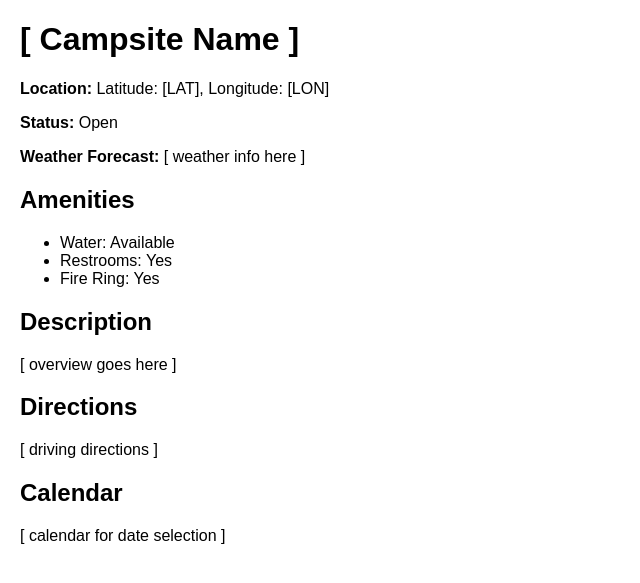
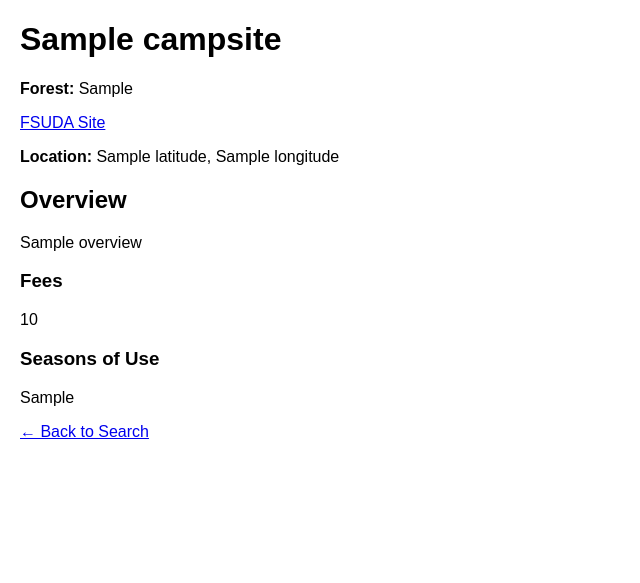
Before and after one commit to arrowboy47/campSearch, a Flask app: template templates/campsite.html in a window 1280 px wide. Shown: the top 583 px of the page, without its empty margins (0-640 px from the left). Run offline with Flask 3, Linux system fonts and the light colour scheme; the template is opened without the code that fills it: most values are stand-ins (such as "Sample title", 1, 10 or a date in 2020); some libraries are stand-ins or nearby versions.

Commit message:
added results and campsite page and changes to search

```diff
--- a/app.py
+++ b/app.py
@@ -104,7 +104,26 @@ def search():
 
     return jsonify(matches)
 
+# first non-api route
+@app.route("/results")
+def results():
+    query = request.args.get("query")
+    # check if query is in the url
+    if not query:
+        return "No query provided", 400
+
+    matches = get_campsite_by_name(query)
+    return render_template("results.html", query=query, campsites=matches)
+
+@app.route("/campsite/<int:campsite_id>")
+def campsite(campsite_id):
+    campsite_data = get_campsite_by_id(campsite_id)
+    if not campsite_data:
+        return "Campsite not found", 404
+
+    return render_template("campsite.html", campsite=campsite_data)
+
 # runs the app and runs the index route by default, I think?
-# bash: p app.py
+# zsh: p app.py
 if __name__ == "__main__":
     app.run(debug=True)
--- a/templates/campsite.html
+++ b/templates/campsite.html
@@ -1,31 +1,41 @@
 <!DOCTYPE html>
 <html>
 <head>
-  <title>Campsite Details</title>
+  <title>{{ campsite.name }}</title>
   <style>
     body { font-family: sans-serif; margin: 20px; }
   </style>
 </head>
 <body>
-  <h1>[ Campsite Name ]</h1>
-  <p><strong>Location:</strong> Latitude: [LAT], Longitude: [LON]</p>
-  <p><strong>Status:</strong> Open</p>
-  <p><strong>Weather Forecast:</strong> [ weather info here ]</p>
+  <h1>{{ campsite.name }}</h1>
 
-  <h2>Amenities</h2>
-  <ul>
-    <li>Water: Available</li>
-    <li>Restrooms: Yes</li>
-    <li>Fire Ring: Yes</li>
-  </ul>
+  {% if campsite.managing_unit %}
+  <p><strong>Forest:</strong> {{ campsite.managing_unit }}</p>
+  {% endif %}
 
-  <h2>Description</h2>
-  <p>[ overview goes here ]</p>
+  {% if campsite.site_url %}
+  <p><a href="{{ campsite.site_url }}" target="_blank">FSUDA Site</a></p>
+  {% endif %}
 
-  <h2>Directions</h2>
-  <p>[ driving directions ]</p>
+  {% if campsite.latitude and campsite.longitude %}
+  <p><strong>Location:</strong> {{ campsite.latitude }}, {{ campsite.longitude }}</p>
+  {% endif %}
 
-  <h2>Calendar</h2>
-  <div id="calendar">[ calendar for date selection ]</div>
+  {% if campsite.overview %}
+  <h2>Overview</h2>
+  <p>{{ campsite.overview }}</p>
+  {% endif %}
+
+  {% if campsite.fee %}
+  <h3>Fees</h3>
+  <p>{{ campsite.fee }}</p>
+  {% endif %}
+
+  {% if campsite.seasons_of_use %}
+  <h3>Seasons of Use</h3>
+  <p>{{ campsite.seasons_of_use }}</p>
+  {% endif %}
+
+  <a href="/">← Back to Search</a>
 </body>
 </html>
```
Also changed, not shown: search.py (+34 -16 lines), templates/results.html (+18 -17 lines).
